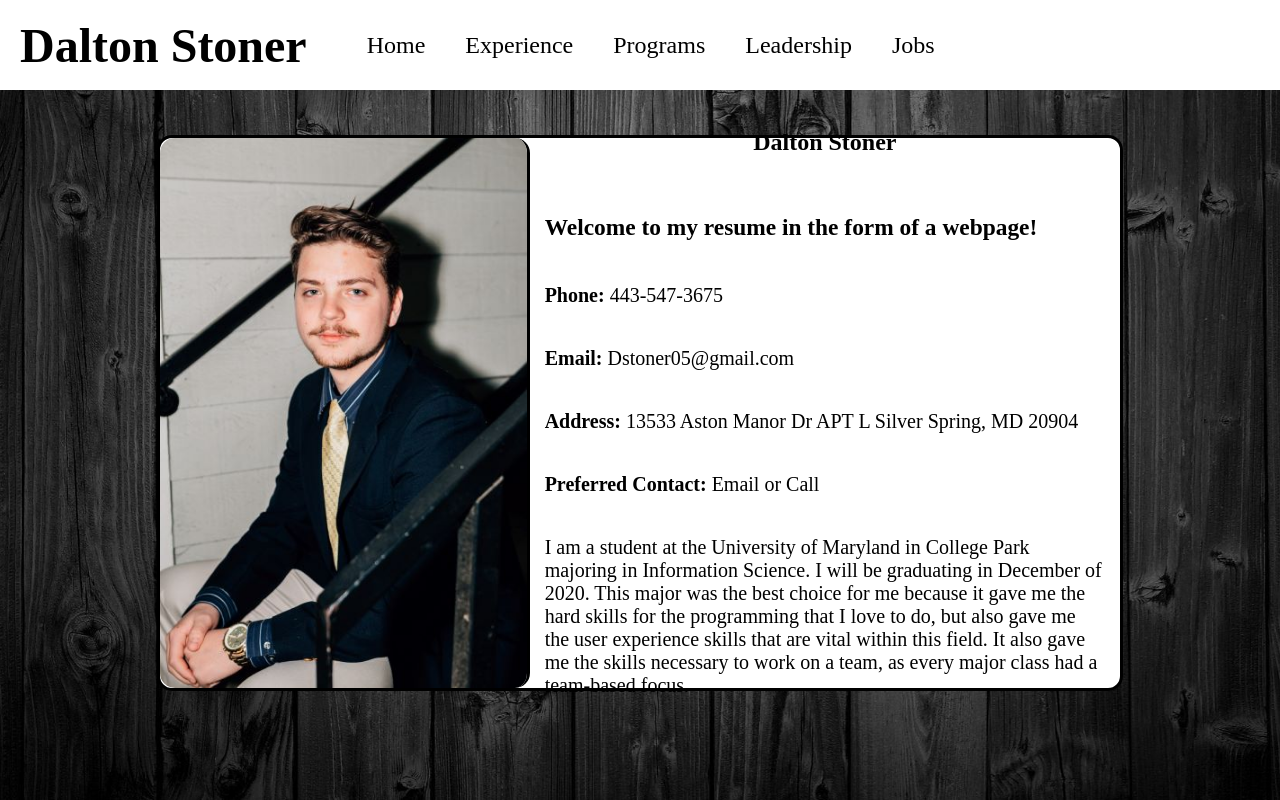
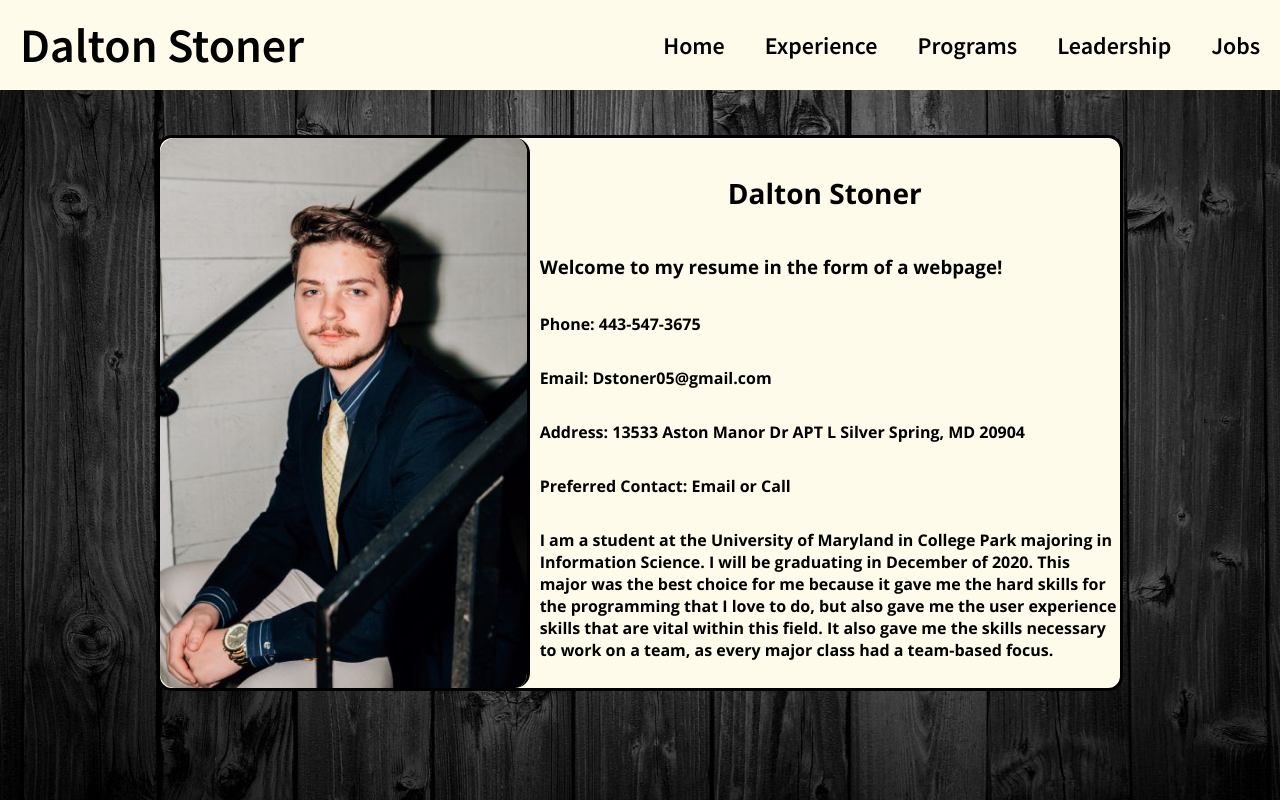
Before and after one commit to dstoner05/dstoner05.github.io, a PHP site: page /index.html in a window 1280 px wide. Run offline with PHP 8.4, Linux system fonts and the light colour scheme.

Commit message:
fix minor issues

```diff
--- a/resume/index.html
+++ b/resume/index.html
@@ -5,6 +5,7 @@
     <html lang= "en">
     <link rel="stylesheet" href = "style.css">
     <link href="https://fonts.googleapis.com/css?family=Source+Sans+Pro:400,600&display=swap" rel="stylesheet">
+    <link href="https://fonts.googleapis.com/css?family=Open+Sans:700&display=swap" rel="stylesheet">
 </head>
 <body>
     <div class = "header">
@@ -57,5 +58,6 @@
 
 
 
+
 </body>
 </html>
--- a/resume/style.css
+++ b/resume/style.css
@@ -10,7 +10,8 @@ body{
 }
 .header{
     display:flex;
-    background-color:rgb(255, 255, 255);
+    justify-content:space-between;
+    background-color:FFFBEB;
     margin:0;
     width:100%;
 }
@@ -21,16 +22,18 @@ body{
     height:90px;
     margin-left:20px;
     font-size:18pt;
-    font-family: 'Source Sans Pro', ;
+    font-family: 'Source Sans Pro', sans-serif;
     font-weight:600;
+    white-space:nowrap;
 }
 .navigation {
     display:flex;
-    justify-content:;
+    justify-content:flex-end;
     align-items:center;
     flex-direction:row;
     list-style-type: none;
     width:900px;
+    font-family: 'Source Sans Pro', sans-serif;
 }
 
 
@@ -45,6 +48,7 @@ body{
     margin-left:20px;
     margin-right:20px;
     font-size:18pt;
+    font-weight:bold;
 
 }
 
@@ -65,7 +69,7 @@ a:link {
     max-width:960px;
     max-height:550px;
     flex-direction:row;
-    background-color:white;
+    background-color:FFFBEB;
     border:solid;
     border-width:3px;
     border-color:black;
@@ -73,20 +77,27 @@ a:link {
     justify-content:center;
     align-items:center;
     margin-top:45px;
+    margin-bottom:45px;
 }
 
 .name {
     display:flex;
     justify-content:center;
-    margin:15px;
+    font-size:14pt;
+}
+
+.text {
+    max-height:525px;
+    font-family: 'Open Sans', sans-serif;
 }
 
 .aboutme {
-    font-size:15pt;
+    font-size:12pt;
     display:flex;
     justify-content:center;
     flex-direction:column;
-    margin:15px;
+    margin-top:0;
+    margin-left:10px;
 }
 
 .img1 img {
@@ -99,6 +110,8 @@ a:link {
 
 }
 
+
+
 @media only screen and (max-width: 780px) {
     .tab1, .tab2, .tab3, .tab4, .tab5 {
         margin-left:0;
@@ -110,3 +123,18 @@ a:link {
         margin-right:5px;
     }
 }
+
+
+@media only screen and (max-width:960px) {
+    .aboutme {
+        font-size:11pt;
+        margin-left:10;
+        padding:0;
+    }
+}
+
+@media only screen and (max-width:830px) {
+    .aboutme {
+        font-size:9;
+    }
+}
```
